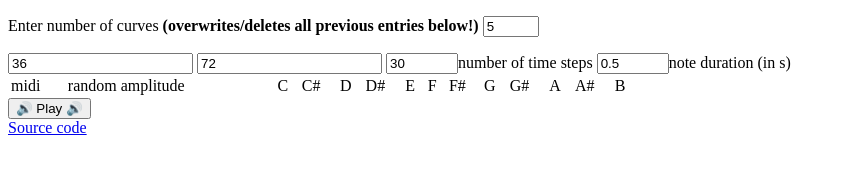
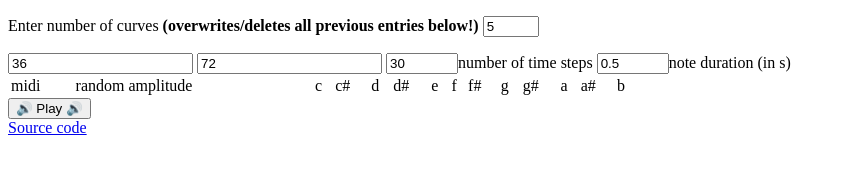
Before and after one commit to urswilke/chaos_synthetization, a website built with Vite: page index.html in a window 1280 px wide. Shown: the whole page, without its empty margins (0-846 px from the left). Built offline with nearby package versions, Linux system fonts and the light colour scheme.

Commit message:
write notes in lower case

```diff
--- a/index.html
+++ b/index.html
@@ -34,18 +34,18 @@
           <tr>
               <td>midi</td>
               <td>random amplitude</td>
-              <td>C</td>
-              <td>C#</td>
-              <td>D</td>
-              <td>D#</td>
-              <td>E</td>
-              <td>F</td>
-              <td>F#</td>
-              <td>G</td>
-              <td>G#</td>
-              <td>A</td>
-              <td>A#</td>
-              <td>B</td>
+              <td>c</td>
+              <td>c#</td>
+              <td>d</td>
+              <td>d#</td>
+              <td>e</td>
+              <td>f</td>
+              <td>f#</td>
+              <td>g</td>
+              <td>g#</td>
+              <td>a</td>
+              <td>a#</td>
+              <td>b</td>
           </tr>
       </table>
   </div>
```
